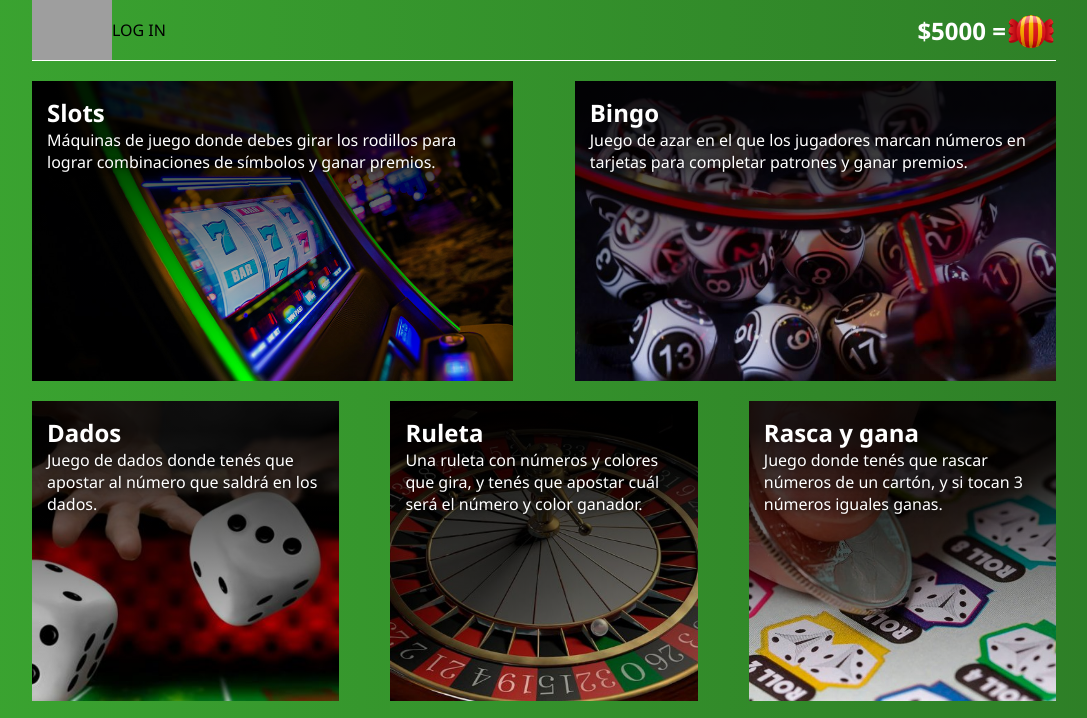
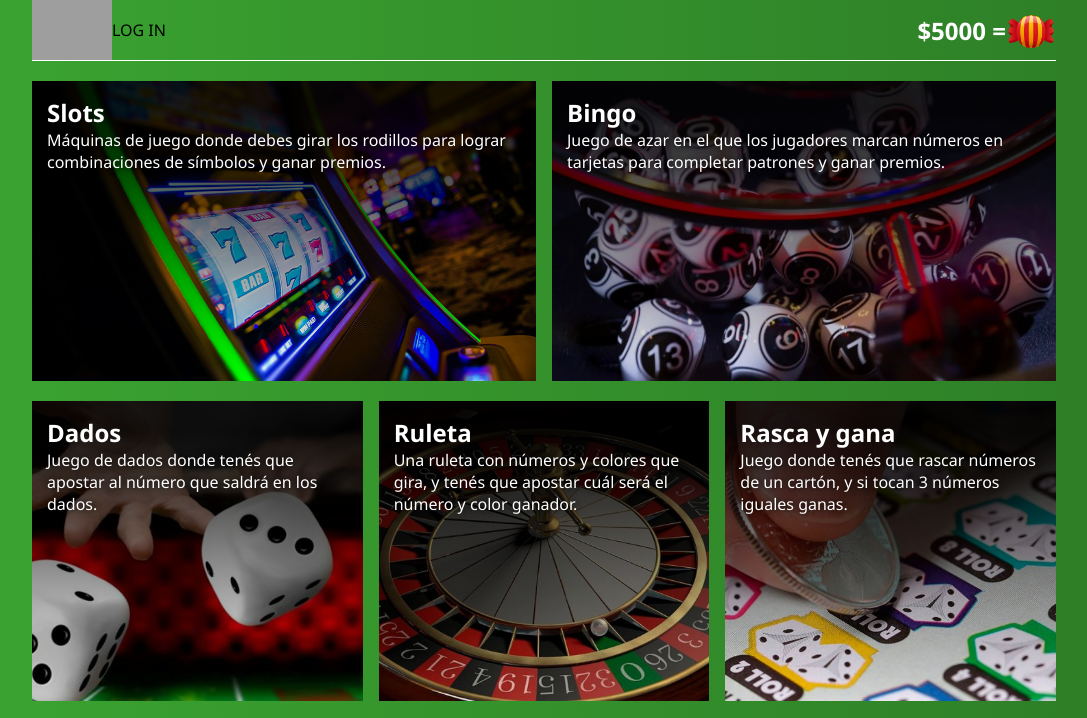
Before and after one commit to alanzelada/Casino-Main-Page, a PHP site: page / in a window 1280 px wide. Shown: the top 718 px of the page, without its empty margins (96-1183 px from the left). Run offline with PHP 8.4, Linux system fonts and the light colour scheme; grey boxes are pictures that could not be loaded.

Commit message:
fixed responsive bug

```diff
--- a/CSS/style.css
+++ b/CSS/style.css
@@ -61,6 +61,10 @@ header .izquierda{
 
 header .izquierda img{
     width: 80px;
+}
+
+.username{
+    cursor: pointer;
 }
 
 header .derecha{
@@ -154,11 +158,13 @@ header .logo{
     margin-bottom: 20px;
     display: flex;
     justify-content: space-between;
+    gap:1rem;
 }
-
+.game-box-2{
+    width: 100%;
+}
 #games-row-1 article{
-    max-width: 500px;
-    width: 47%;
+    width: 100%;
     background-color: #2d7c26;
     cursor: pointer;
     transition: 0.2s;
@@ -177,8 +183,6 @@ header .logo{
 }
 #games-row-2 article,
 #games-row-3 article{
-    max-width: 350px;
-    width: 30%;
     height: 300px;
     background-color: #2d7c26;
     cursor: pointer;
@@ -304,7 +308,7 @@ footer h4{
     .games-row{
         flex-direction: column;
         margin-bottom: 0;
-
+        gap:0;
     }
 
     #games-row-1{
--- a/JS/main.js
+++ b/JS/main.js
@@ -22,7 +22,6 @@ loginForm.addEventListener("submit", async (e) => {
     // ID exists, you can proceed with the login
     alert("Login successful!");
     user = { id, points };
-    console.log(user)
     localStorage.setItem('user', JSON.stringify(user));
     loginDiv.style.display = "none";
     userDiv.style.display = "block";
@@ -39,7 +38,9 @@ loginForm.addEventListener("submit", async (e) => {
 loginDiv.addEventListener("click", () => {
   document.querySelector(".login-form").classList.toggle("active");
 });
-
+document.querySelector(".username").addEventListener("click",()=>{
+  document.querySelector(".login-form").classList.toggle("active");
+});
 
 if (user == null) {
   loginDiv.style.display = "block";
@@ -48,6 +49,8 @@ if (user == null) {
 else{
   loginDiv.style.display = "none";
   userDiv.style.display = "block";
+  document.querySelector(".username").textContent = user.id;
+  document.querySelector(".points").textContent = user.points;
 }
 
 
```
